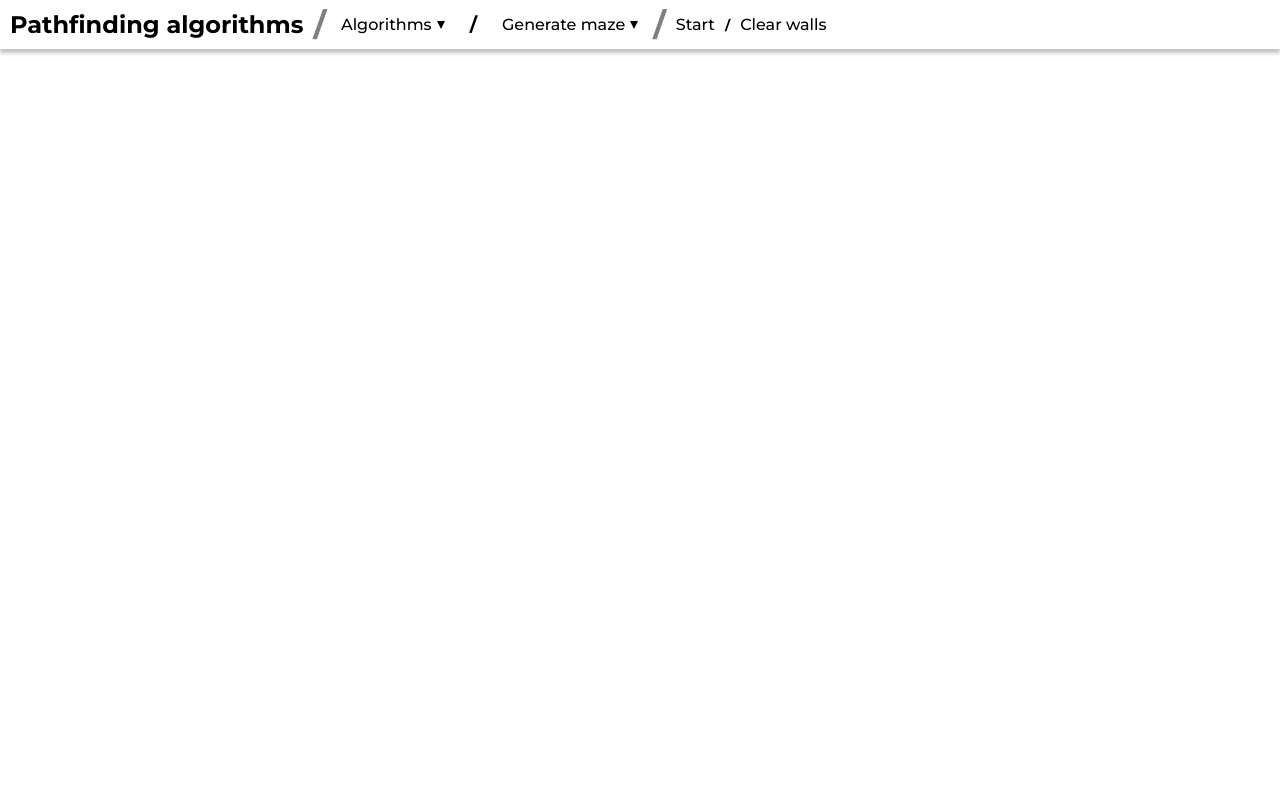
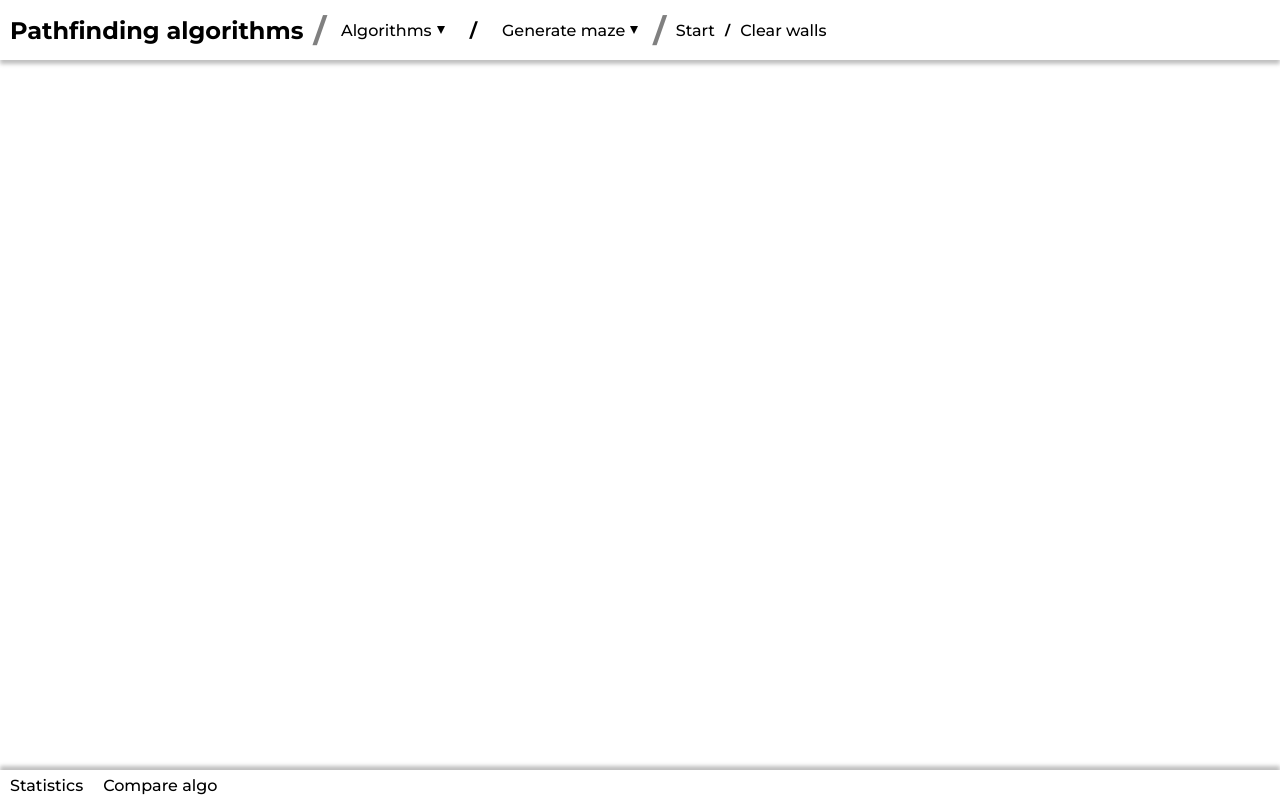
Before and after one commit to AnterroZZ/educational-pf-visualizer, a React (Create React App) app: page / in a window 1280 px wide. Built offline with nearby package versions, Linux system fonts and the light colour scheme.

Commit message:
First implementation of footer

```diff
--- a/src/App.css
+++ b/src/App.css
@@ -6,6 +6,9 @@
 
 .App {
   text-align: center;
+  display: grid;
+  grid-template-rows: 60px 1fr 30px;
+  min-height: 100vh;
 }
 
 .App-logo {
--- a/src/Components/Footer/Footer.js
+++ b/src/Components/Footer/Footer.js
@@ -1,5 +1,12 @@
+import styles from "./Footer.module.css";
+
 const Footer = () => {
-  return <div></div>
-}
+  return (
+    <div className={styles.wraper}>
+      <p>Statistics</p>
+      <p>Compare algo</p>
+    </div>
+  );
+};
 
 export default Footer;
--- a/src/Components/Footer/Footer.module.css
+++ b/src/Components/Footer/Footer.module.css
@@ -0,0 +1,18 @@
+.wraper {
+  display: flex;
+  flex-direction: row;
+  align-items: center;
+  margin: 0px;
+  box-shadow: 0px -4px 4px rgba(0, 0, 0, 0.25);
+}
+
+.wraper > * {
+  margin: 10px;
+  cursor: pointer;
+}
+
+.wraper > .divider {
+  margin: 0px;
+  color: gray;
+  font-size: 2rem;
+}
--- a/src/Components/Header/Header.module.css
+++ b/src/Components/Header/Header.module.css
@@ -3,7 +3,6 @@
   flex-direction: row;
   align-items: center;
   margin: 0px;
-  width: 100%;
   box-shadow: 0px 4px 4px rgba(0, 0, 0, 0.25);
 }
 
```
